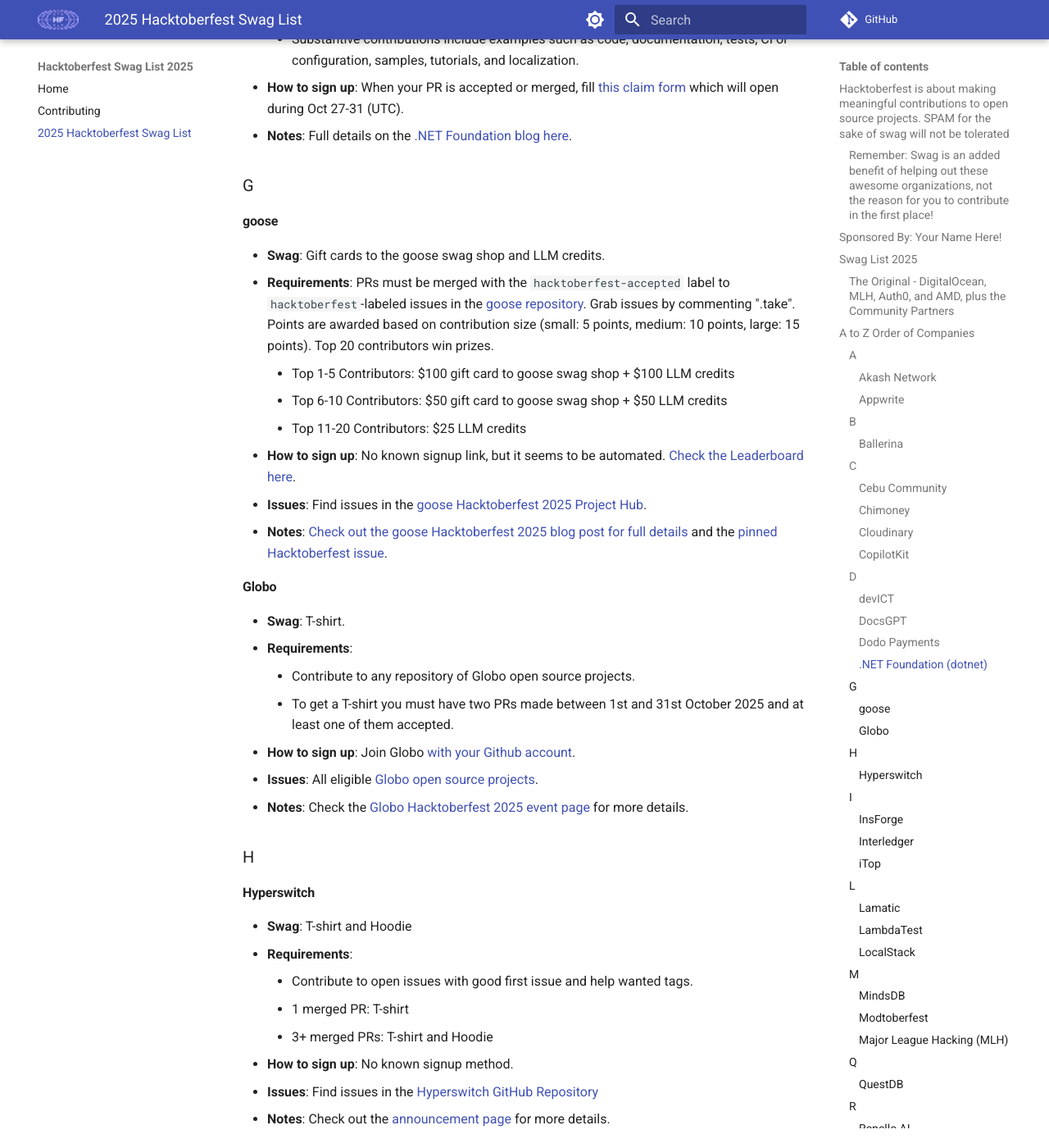
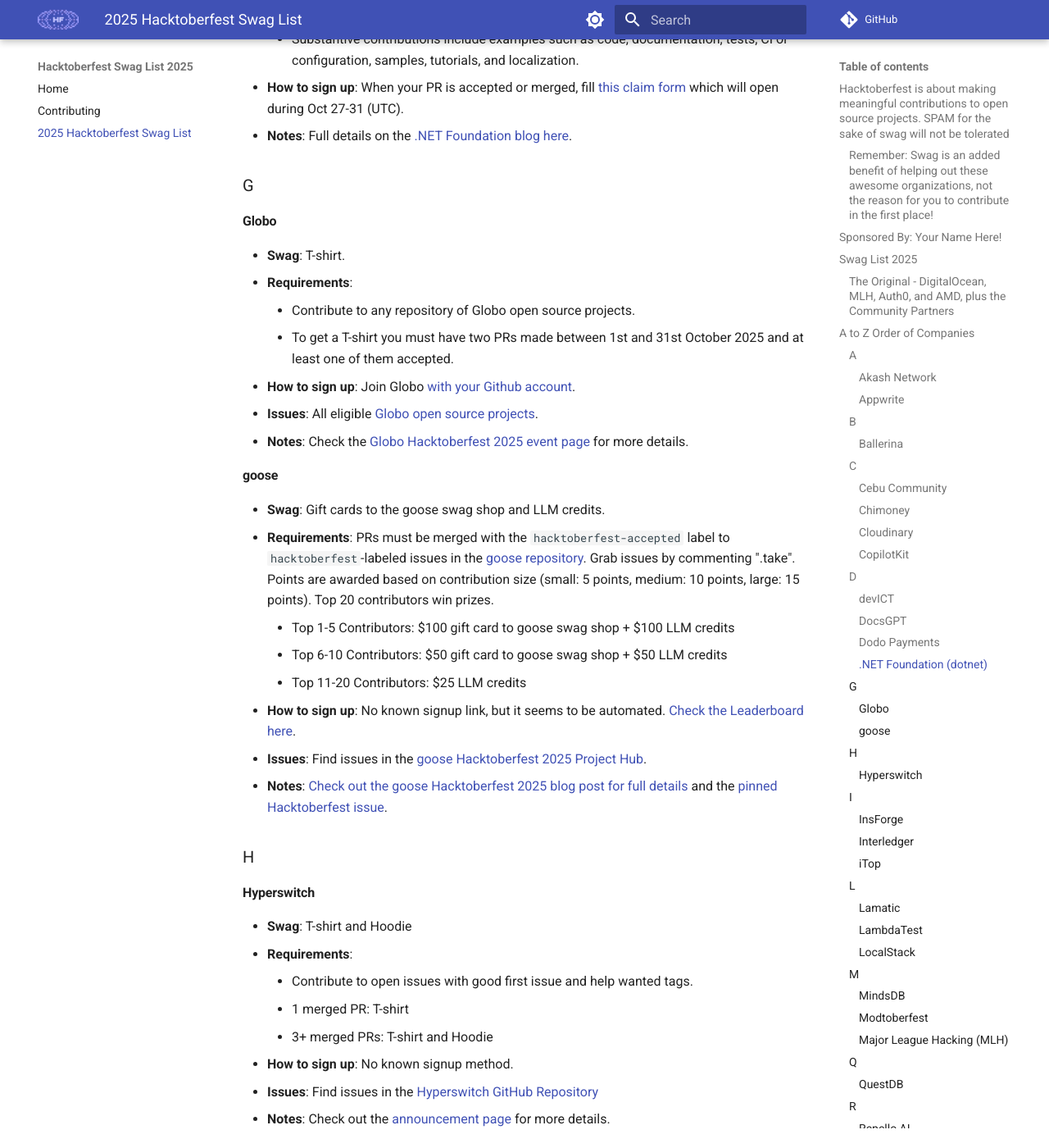
Before and after one commit to crweiner/hacktoberfest-swag-list, an MkDocs documentation site: the page built from docs/list.md, in a window 1280 px wide and 1400 px high, scrolled down 5215 px. Shown: the whole window at 82% size. Built offline with MkDocs 1.6.1 and Material for MkDocs 9.7.7, drawn with Linux system fonts in a browser that asks for light colours; plug-ins that fetch from the network failed and are left out; comment, search, counter and statistics services are not loaded; part of the change alters nothing that is shown.

```diff
--- a/docs/list.md
+++ b/docs/list.md
@@ -155,6 +155,16 @@ Do you want to put your project in front of tens of thousands of developers duri
 
 ### G
 
+#### **Globo**
+
+- **Swag**: T-shirt.
+- **Requirements**:
+    - Contribute to any repository of Globo open source projects.
+    - To get a T-shirt you must have two PRs made between 1st and 31st October 2025 and at least one of them accepted.
+- **How to sign up**: Join Globo [with your Github account](https://hacktoberfest.globo.com/login).
+- **Issues**: All eligible [Globo open source projects](https://hacktoberfest.globo.com/projetos/).
+- **Notes**: Check the [Globo Hacktoberfest 2025 event page](https://hacktoberfest.globo.com/) for more details.
+
 #### **goose**
 
 - **Swag**: Gift cards to the goose swag shop and LLM credits.
@@ -165,16 +175,6 @@ Do you want to put your project in front of tens of thousands of developers duri
 - **How to sign up**: No known signup link, but it seems to be automated. [Check the Leaderboard here](https://github.com/block/goose/issues/4775).
 - **Issues**: Find issues in the [goose Hacktoberfest 2025 Project Hub](https://github.com/block/goose/issues/4705).
 - **Notes**: [Check out the goose Hacktoberfest 2025 blog post for full details](https://block.github.io/goose/blog/2025/09/26/hacktoberfest-2025/) and the [pinned Hacktoberfest issue](https://github.com/block/goose/issues/4705).
-
-#### **Globo**
-
-- **Swag**: T-shirt.
-- **Requirements**:
-    - Contribute to any repository of Globo open source projects.
-    - To get a T-shirt you must have two PRs made between 1st and 31st October 2025 and at least one of them accepted.
-- **How to sign up**: Join Globo [with your Github account](https://hacktoberfest.globo.com/login).
-- **Issues**: All eligible [Globo open source projects](https://hacktoberfest.globo.com/projetos/).
-- **Notes**: Check the [Globo Hacktoberfest 2025 event page](https://hacktoberfest.globo.com/) for more details.
 
 ### H
 
```
